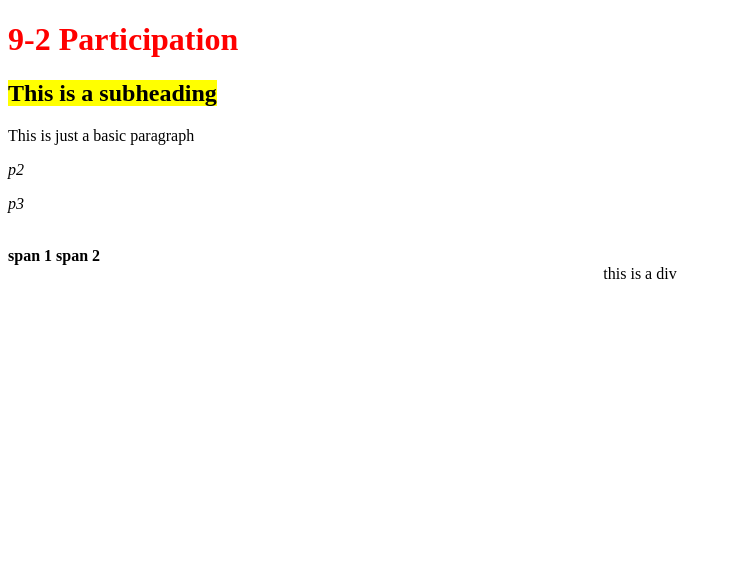
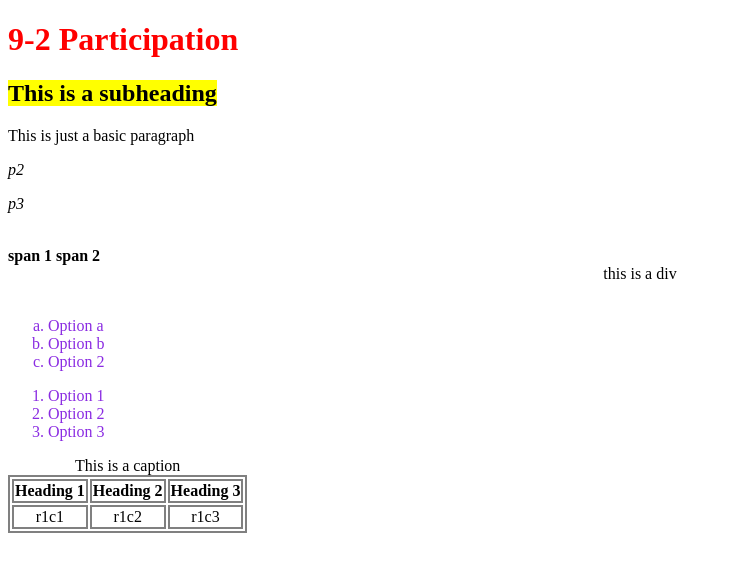
Before and after one commit to GU-Web-Dev-2025/participation-2-html-ajcononetz3, a plain HTML site: page index.html in a window 1280 px wide. Shown: the whole page, without its empty margins (0-731 px from the left). Drawn offline with Linux system fonts and the light colour scheme.

Commit message:
add table, headers, different styles

```diff
--- a/index.html
+++ b/index.html
@@ -7,6 +7,13 @@
     <link rel="shortcut icon" href="gonzagalogo.png" type="image">
     <style>
         div {
+            text-align: center;
+        }
+        ol {
+            color:blueviolet
+        }
+        table, th, td {
+            border: 2px solid gray;
             text-align: center;
         }
     </style>
@@ -24,6 +31,39 @@
     <span><strong>span 2</strong></span>
     <div> this is a div</div>
 
-    <br><br><br><br><br><br>
+    <!-- <br><br><br><br><br><br> -->
+    <br>
+    <ol type="a">
+        <li>Option a</li>
+        <li>Option b</li>
+        <li>Option 2</li>
+    </ol>
+    <ol type="1">
+        <li>Option 1</li>
+        <li>Option 2</li>
+        <li>Option 3</li>
+    </ol>
+
+    <table>
+        <caption>
+            This is a caption
+        </caption>
+        <tr>
+            <th>
+                Heading 1
+            </th>
+            <th>
+                Heading 2
+            </th>
+            <th>
+                Heading 3
+            </th>
+        </tr>
+        <tr>
+            <td>r1c1</td>
+            <td>r1c2</td>
+            <td>r1c3</td>
+        </tr>
+    </table>
 </body>
 </html>
```
